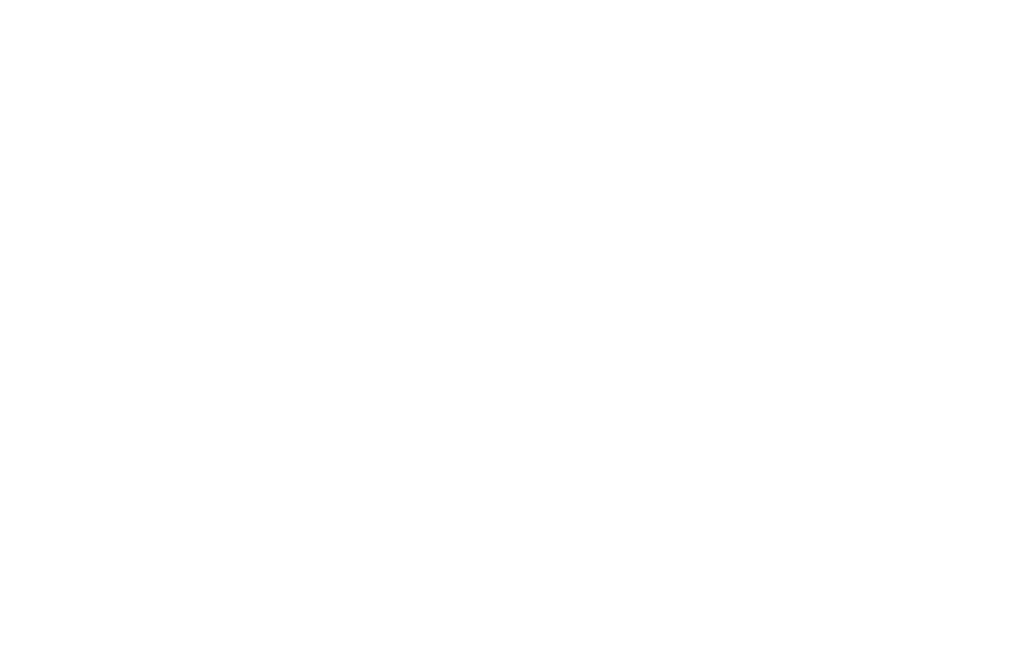
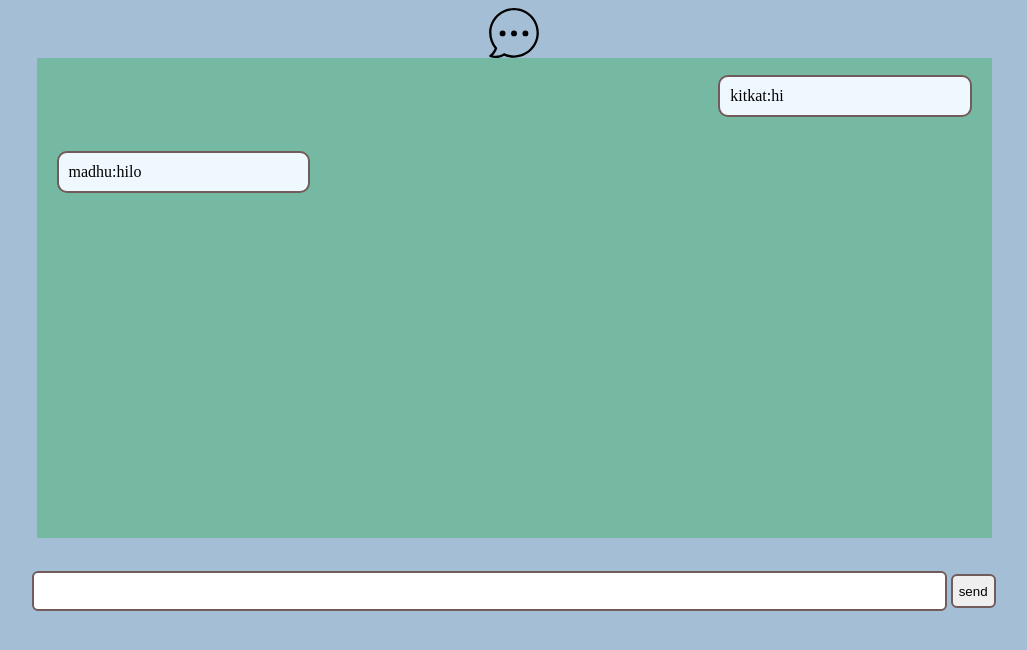
Before and after one commit to KritikaAcharya/Real-time-chat-application-using-NodeJS, a plain HTML site: page index.html in a window 1280 px wide. Shown: the whole page, without its empty margins (126-1153 px from the left). Drawn offline with Linux system fonts and the light colour scheme.

Commit message:
frontend done

```diff
--- /dev/null
+++ b/css/style.css
@@ -0,0 +1,61 @@
+.logo{
+    display: block;
+    margin: auto;
+    height: 50px;
+    width: 50px;
+}
+
+body{
+    background-color: rgb(163, 190, 213);
+    height: 100vh;
+}
+
+.container{
+    max-width: 955px;
+    background-color: rgb(118, 185, 163);
+    margin: auto;
+    height: 60vh;
+    overflow-y: auto;
+    margin-bottom: 33px;
+}
+
+.message{
+    background-color: aliceblue;
+    width: 24%;
+    padding: 10px;
+    margin: 17px 20px;
+    border: 2px solid rgb(114, 91, 91);
+    border-radius: 10px;
+}
+
+.left{
+    float: left;
+    clear: both;
+}
+
+.right{
+    float: right;
+    clear: both;
+}
+
+#send-container{
+    text-align: center;
+    max-width: 985px;
+    width: 100z5;
+    display: block;
+    margin: auto;
+}
+
+#messageInp{
+    width: 92%;
+    border: 2px solid rgb(114, 91, 91);
+    border-radius: 6px;
+    height: 34px;
+}
+
+.btn{
+    cursor: pointer;
+    border: 2px solid rgb(114, 91, 91);
+    border-radius: 6px;
+    height: 34px;
+}
--- a/index.html
+++ b/index.html
@@ -4,9 +4,24 @@
     <meta charset="UTF-8">
     <meta name="viewport" content="width=device-width, initial-scale=1.0">
     <title>Socket.io chatapp</title>
+    <link rel="stylesheet" href="css/style.css">
     <script src="js/client.js"></script>
 </head>
 <body>
+    <nav>
+        <img class="logo" src="chat.svg" alt="">
+    </nav>
+    <div class="container">
+        <div class="message right">kitkat:hi</div>
+        <div class="message left">madhu:hilo</div>
 
+    </div>
+
+    <div class="send">
+        <form action="#" id="send-container">
+            <input type="text" name="messageInp" id="messageInp">
+            <button class="btn" type="submit">send</button>
+        </form>
+    </div>
 </body>
 </html>
```
Also changed, not shown: chat.png (deleted), chat.svg (added).
